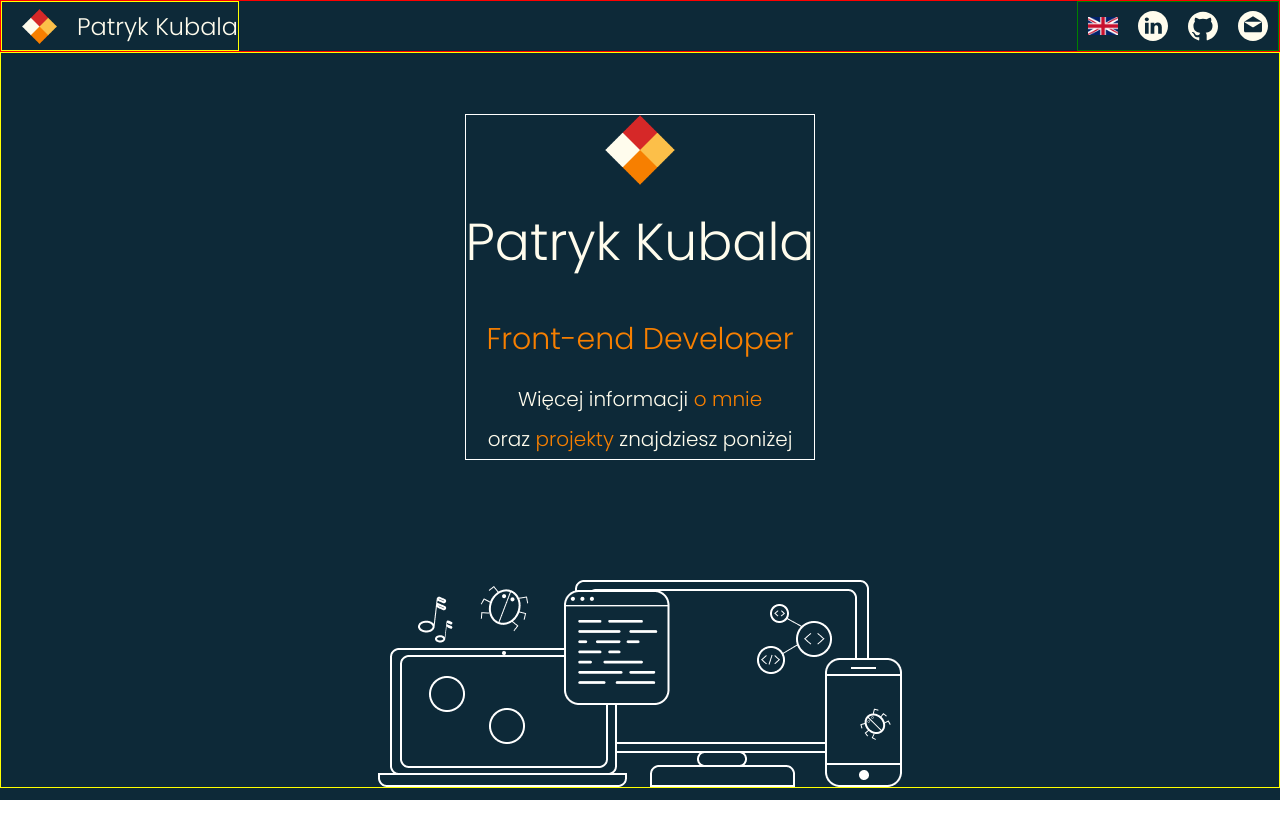
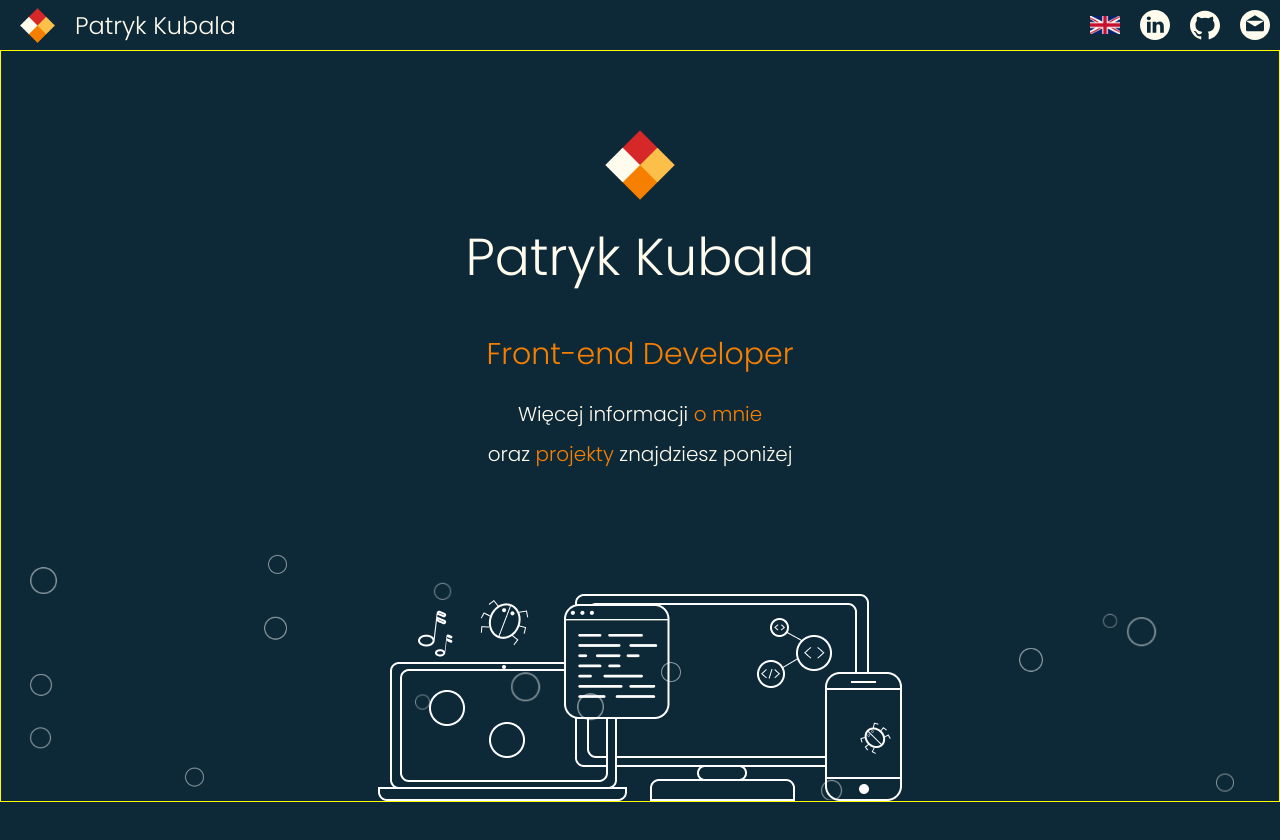
Before and after one commit to patkub2/portfolio, a React (Create React App) app: page / in a window 1280 px wide. Shown: the top 840 px of the page. Before the commit the page ends 800 px from the top, so only its background shows below. Built offline with nearby package versions, Linux system fonts and the light colour scheme.

Commit message:
added complete main and sticky navbar

```diff
--- a/src/components/App.js
+++ b/src/components/App.js
@@ -2,15 +2,18 @@ import React from "react";
 import Layout from "./Layout";
 import Container from "./Container";
 import Main from "./Main";
+import Snow from "./Snow";
 import NavBar from "./NavBar";
-import { StickyContainer, Sticky } from "react-sticky";
+import Space from "./Space";
 
 function App() {
   return (
     <Layout>
       <Container>
+        <Snow />
         <NavBar />
         <Main />
+        <Space />
       </Container>
     </Layout>
   );
--- a/src/components/Logo.js
+++ b/src/components/Logo.js
@@ -4,7 +4,7 @@ import logo from "../img/logo.png";
 import LogoP from "./LogoP";
 
 const LogoWraper = styled.nav`
-  border: 1px solid yellow; /* RED*/
+  /*border: 1px solid yellow; /* RED*/
   display: flex;
   align-items: center;
   font-size: 24px;
--- a/src/components/Main.js
+++ b/src/components/Main.js
@@ -1,11 +1,12 @@
 import React from "react";
 import styled from "styled-components";
 import MainText from "./MainText";
-import comp from "../img/comp2.png";
+import Snow from "./Snow";
+import comp from "../img/camp.png";
 
 const MainContainer = styled.div`
   border: 1px solid yellow; /* RED*/
-  min-height: 92vh;
+  min-height: 94vh;
   display: flex;
   align-items: center;
   justify-content: flex-end;
--- a/src/components/MainText.js
+++ b/src/components/MainText.js
@@ -3,7 +3,7 @@ import styled from "styled-components";
 import LogoP from "./LogoP";
 
 const MainTextContainer = styled.div`
-  border: 1px solid white; /* RED*/
+  /*border: 1px solid white; /* RED*/
   display: flex;
   align-items: center;
   justify-content: center;
--- a/src/components/NavBar.js
+++ b/src/components/NavBar.js
@@ -4,10 +4,13 @@ import Logo from "./Logo";
 import NavIcons from "./NavIcons";
 
 const NavBarContainer = styled.div`
-  border: 1px solid red; /* RED*/
-  min-height: 50px;
+  /*border: 1px solid red; /* RED*/
+  min-height: 5vh;
   display: flex;
   justify-content: space-between;
+  position: -webkit-sticky; /* Safari */
+  position: sticky;
+  top: 0;
 `;
 
 function NavBar() {
--- a/src/components/NavIcons.js
+++ b/src/components/NavIcons.js
@@ -6,7 +6,7 @@ import flag from "../img/flag.png";
 import mail from "../img/mail.svg";
 
 const NavIconsContainer = styled.div`
-  border: 1px solid green; /* green*/
+  /*border: 1px solid green; /* green*/
   min-height: 50px;
   display: flex;
   align-items: center;
--- /dev/null
+++ b/src/components/Snow.js
@@ -0,0 +1,75 @@
+import React from "react";
+import eclip from "../img/Ellipse4.png";
+import styled from "styled-components";
+
+function getRandomInt(min, max) {
+  min = Math.ceil(min);
+  max = Math.floor(max);
+  return Math.floor(Math.random() * (max - min)) + min;
+}
+
+const SnowFlake = styled.p`
+  display: inline-block;
+  color: white;
+  opacity: 0;
+  margin: 0;
+  padding: 30px;
+  animation: up 10s linear infinite;
+  user-select: none;
+
+  @keyframes up {
+    0% {
+      opacity: 0;
+    }
+    10% {
+      opacity: 0.5;
+    }
+
+    90% {
+      opacity: 0.5;
+    }
+    100% {
+      transform: translate(0, -90vh);
+      opacity: 0;
+    }
+  }
+`;
+
+const Cont = styled.div`
+  position: absolute;
+  justify-content: space-between;
+  margin: 0;
+  padding: 0;
+  padding-top: 100vh;
+  overflow: hidden;
+  z-index: 8;
+  height: 0vh;
+`;
+
+const Snowflake = (props) => {
+  return (
+    <SnowFlake id={`item${props.id}`} style={props.style}>
+      <img src={eclip} width={getRandomInt(10, 30)} />
+    </SnowFlake>
+  );
+};
+
+class Snow extends React.Component {
+  snow = () => {
+    let animationDelay = "0s";
+    let arr = Array.from("                                               ");
+    return arr.map((i) => {
+      animationDelay = `${(Math.random() * 10).toFixed(2)}s`;
+      let style = {
+        animationDelay,
+      };
+      return <Snowflake key={i} id={i} style={style} />;
+    });
+  };
+
+  render() {
+    return <Cont>{this.snow()}</Cont>;
+  }
+}
+
+export default Snow;
--- /dev/null
+++ b/src/components/Space.js
@@ -0,0 +1,6 @@
+import styled from "styled-components";
+const Space = styled.nav`
+  height: 1000px;
+`;
+
+export default Space;
```
Also changed, not shown: src/img/camp.png (added).
